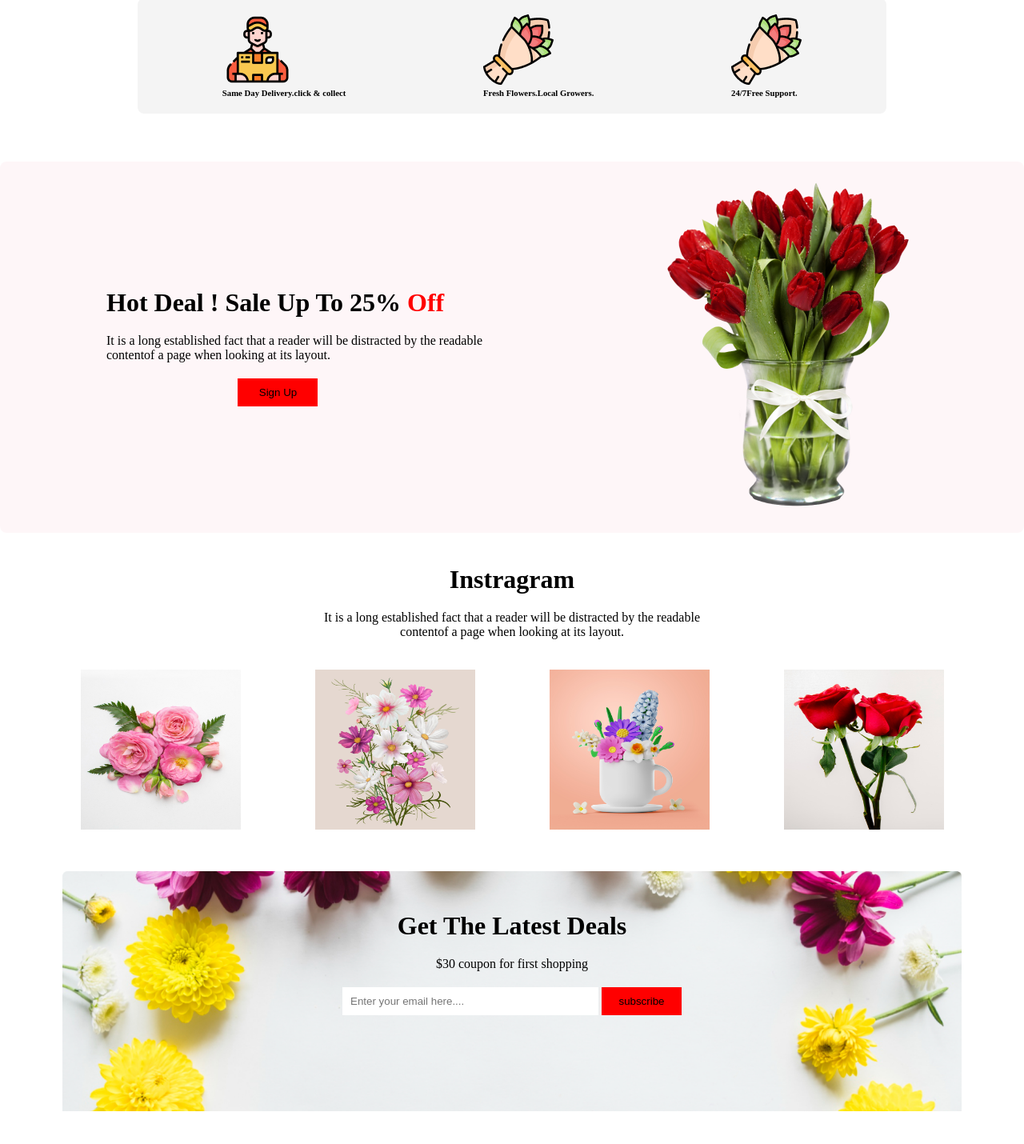
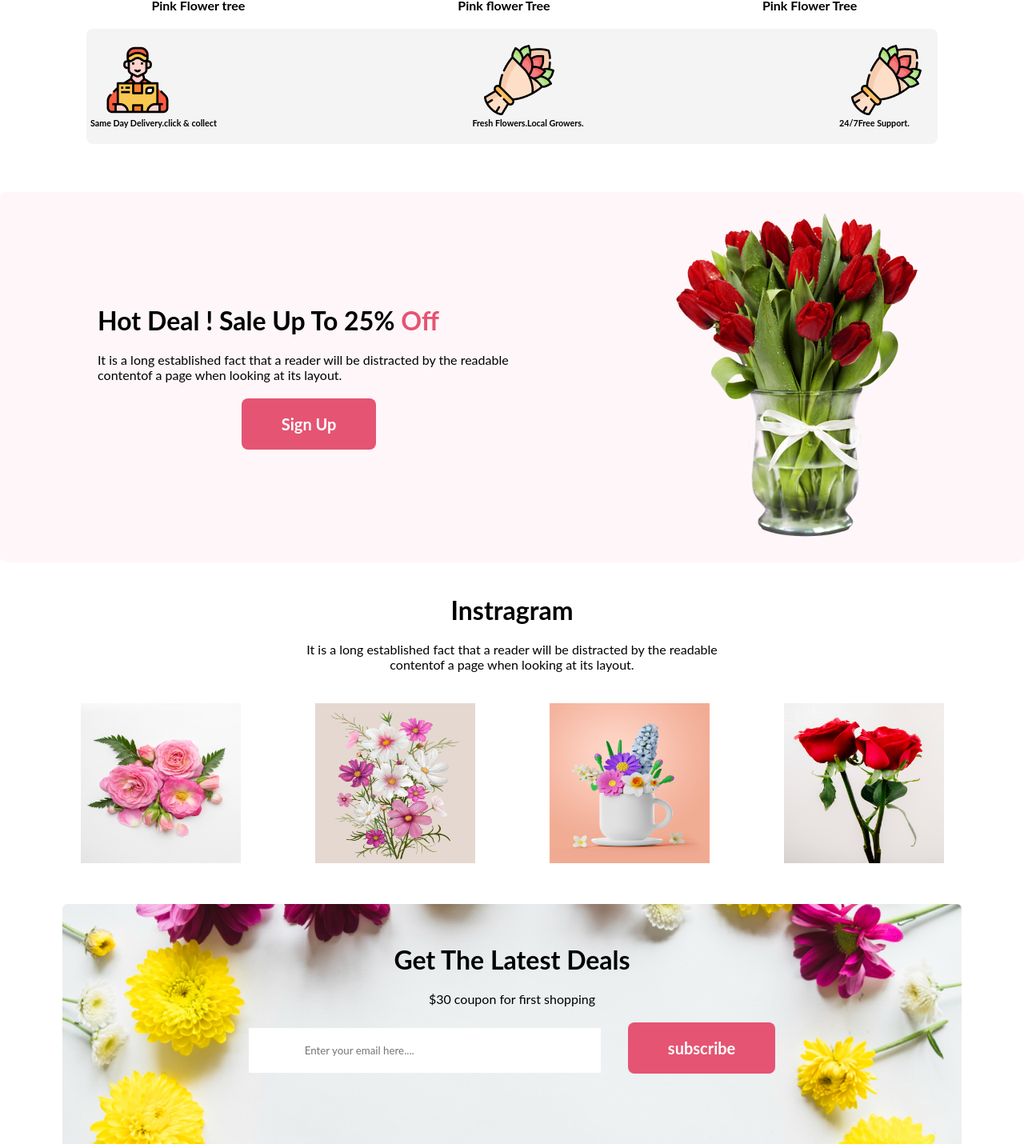
Before and after one commit to faysalprograminghero/flower-shop, a plain HTML site: page index.html in a window 1280 px wide. Shown: the part 1017-2447 px from the top of the page at 80% size. Drawn offline with Linux system fonts and the light colour scheme.

Commit message:
completed my website

```diff
--- a/index.html
+++ b/index.html
@@ -10,7 +10,7 @@
     <header>
         <div class="nav-container">
             <div class="nav-text">
-                <h1>Let's make <br> beautiful flowers a <br>part of your life.
+                <h1 class="nav-text-1">Let's make beautiful flowers a part of your life.
                 </h1>
                 <p class="primary-text">It is a long established fact that a reader will be distracted by the readable content of a page when looking at its layout.The point of using Lorem Isum is that it has a more-or-less normal distribution of letters.</p>
                 <button class="btn-primary">Shop Now</button>
@@ -54,17 +54,17 @@
         <div class="article-2">
             <div class="logo-1">
                 <img src="./Flower Asset/Group 57.png" alt="">
-                <h6>Same Day Delivery.click & collect</h6>
+                <h6 class="service-text">Same Day Delivery.click & collect</h6>
             </div>
             <div class="logo-2">
                 <img src="./Flower Asset/Group 58.png" alt="">
-                <h6>
+                <h6 class="service-text">
                     Fresh Flowers.Local Growers.
                 </h6>
             </div>
             <div class="logo-3">
                 <img src="./Flower Asset/Group 58.png" alt="">
-                <h6>24/7Free Support.</h6>
+                <h6 class="service-text">24/7Free Support.</h6>
             </div>
         </div>
         <div class="article-3">
--- a/styles.css
+++ b/styles.css
@@ -2,17 +2,24 @@
 *{
     margin: 0px;
     padding: 0px;
+    font-family: 'lato';
 }
 .btn-primary{
-    background-color: red;
-    padding: 10px;
-    border: none;
-    width: 100px;
+    color: #FFF;
+   border: none;
+   padding: 20px 50px;
+    font-size: 20px;
+    font-style: normal;
+    font-weight: 700;
+    line-height: normal;
+    border-radius: 8px;
+background: #E55473;
 }
+
 .nav-container{
     display: flex;
 
-    padding: 25px;
+    padding: 22px;
     align-items: center;
     justify-content: space-around;
     gap: 30px;
@@ -33,9 +40,11 @@ box-shadow: 0px 4px 4px 0px rgba(0, 0, 0, 0.25);
 .nav-img{
     width: 500px;
 
+
 }
 .red-rose{
     height: 500px;
+    padding: 20px;
 }
 .section-1{
 
@@ -48,17 +57,24 @@ box-shadow: 0px 4px 4px 0px rgba(0, 0, 0, 0.25);
 .article-1{
     display: flex;
 
-    width: 80%;
+
+    width: 88%;
     justify-content: space-around;
    margin: auto;
 
+
    align-items: center;
 
+
+}
+.section-child{
+    padding: 20px;
 }
 .text-same{
     text-align: center;
 }
 .box-img-1{
+
     height: 300px;
     width: 245px;
     border-radius: 300px 300px 0px 0px;
@@ -70,12 +86,14 @@ background: rgba(167, 33, 98, 0.15);
 .box-img-2{
     height: 300px;
     width: 245px;
+
     border-radius: 300px 300px 0px 0px;
 background: rgba(5, 151, 160, 0.15);
 }
 
 
 .box-img-3{
+
     height: 300px;
     width: 245px;
     border-radius: 300px 300px 0px 0px;
@@ -85,24 +103,29 @@ background: rgba(5, 151, 160, 0.15);
 }
 
 
+.blog-1{
+    height: 100%;
+    margin-left: -20px;
 
-.blog-2{
-    height: 100%;
-    border-radius: x x  0px 0px;
 }
 .article-2{
     display: flex;
-    width: 70%;
+    width: 80%;
     margin: auto;
-    justify-content: space-around;
+    justify-content: space-between;
     margin-top: 20px;
     margin-bottom: 60px;
     padding: 20px;
 
+
     border-radius: 8px;
 background: rgba(39, 39, 39, 0.05);
 
-}.article-3{
+}
+.service-text{
+    margin-left: -15px;
+}
+.article-3{
     display: flex;
     align-items: center;
     justify-content: space-around;
@@ -112,7 +135,8 @@ background: rgba(39, 39, 39, 0.05);
 
 }
 .off-red{
-    color: red;
+color: #E55473;
+
 
 }
 .child-article-3{
@@ -120,11 +144,21 @@ background: rgba(39, 39, 39, 0.05);
     margin-bottom: 20px;
 }
 .btn{
-    padding: 10px;
+
     border: none;
-    background-color: red;
+background: #E55473;
+
   margin-left: 35%;
-  width: 100px;
+
+  color: #FFF;
+   border: none;
+   padding: 20px 50px;
+    font-size: 20px;
+    font-style: normal;
+    font-weight: 700;
+    line-height: normal;
+    border-radius: 8px;
+background: #E55473;
 }
 .section-2-text{
     text-align: center;
@@ -194,8 +228,9 @@ background: rgba(39, 39, 39, 0.05);
 }
 .input-email{
     border: none;
-    padding: 10px;
+    padding: 20px 70px;
   width: 300px;
+  margin-right: 30px;
 }
 
 .article-6{
```
